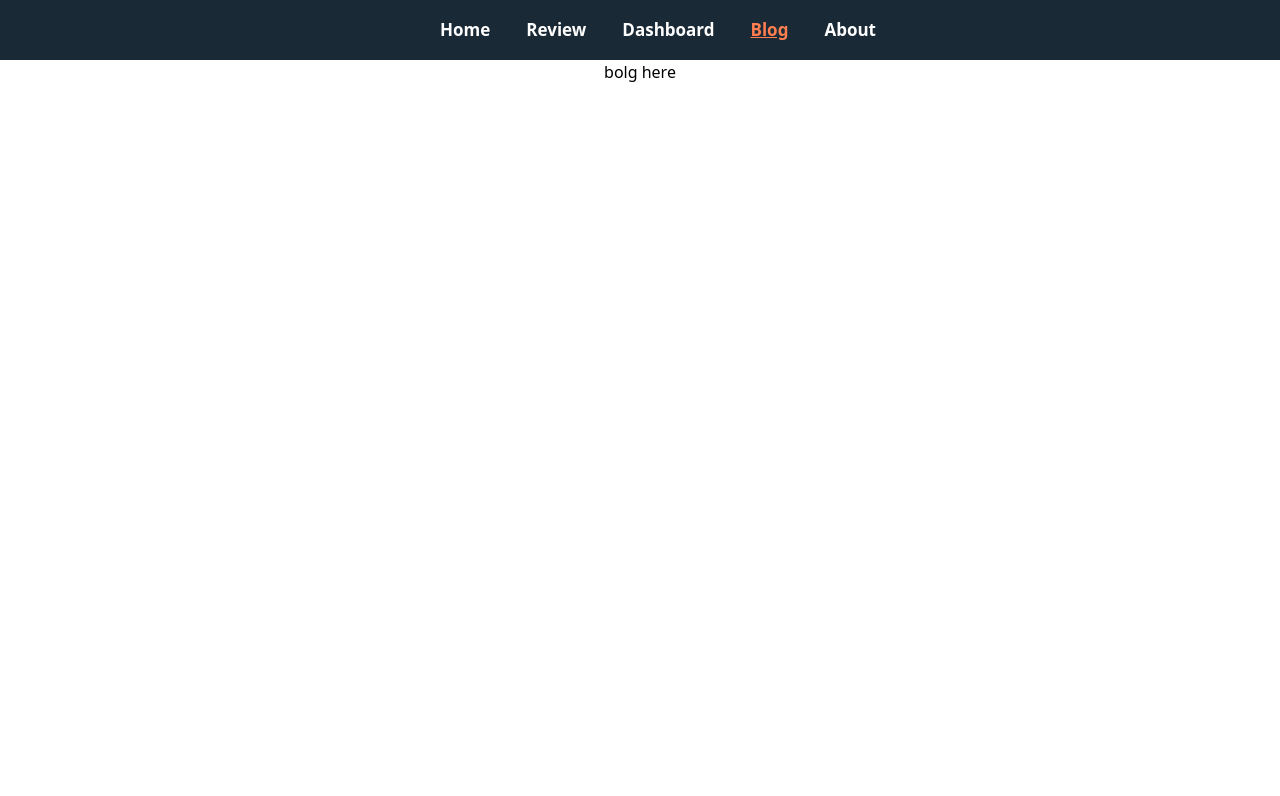
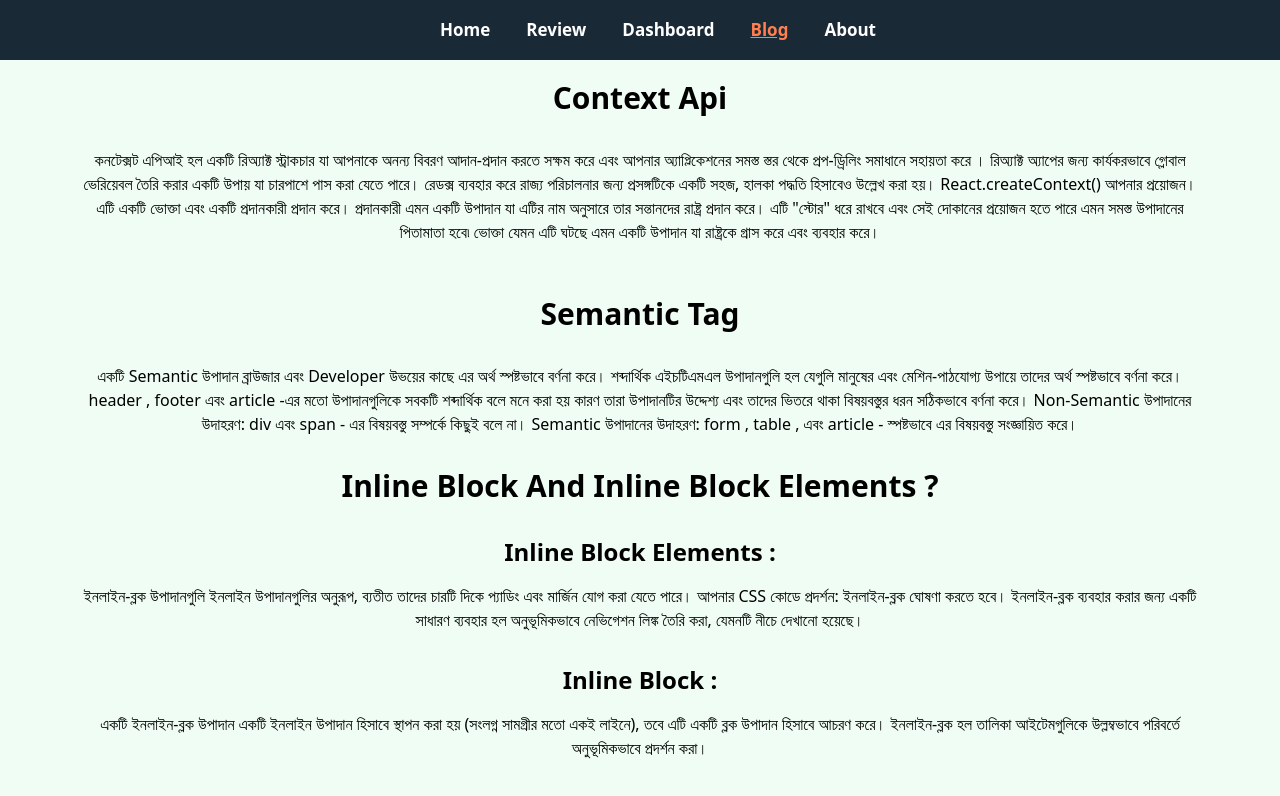
Before and after one commit to Jugol-Karmakar/product-analysis, a React (Create React App) app: page /blog in a window 1280 px wide. Shown: the top 796 px of the page. Built offline with nearby package versions, Linux system fonts and the light colour scheme.

Commit message:
blog commit

```diff
--- a/src/components/Blog/Blog.js
+++ b/src/components/Blog/Blog.js
@@ -1,9 +1,10 @@
 import React from "react";
+import BlogDetails from "../BlogDetails/BlogDetails";
 
 const Blog = () => {
   return (
-    <div>
-      <h2>bolg here</h2>
+    <div className="bg-green-50 pb-20">
+      <BlogDetails></BlogDetails>
     </div>
   );
 };
--- /dev/null
+++ b/src/components/BlogDetails/BlogDetails.js
@@ -0,0 +1,64 @@
+import React from "react";
+
+const BlogDetails = () => {
+  return (
+    <div className="mx-20">
+      <div className="pt-5">
+        <h3 className="text-3xl font-semibold">Context Api</h3>
+        <p className="py-8">
+          কনটেক্সট এপিআই হল একটি রিঅ্যাক্ট স্ট্রাকচার যা আপনাকে অনন্য বিবরণ
+          আদান-প্রদান করতে সক্ষম করে এবং আপনার অ্যাপ্লিকেশনের সমস্ত স্তর থেকে
+          প্রপ-ড্রিলিং সমাধানে সহায়তা করে । রিঅ্যাক্ট অ্যাপের জন্য কার্যকরভাবে
+          গ্লোবাল ভেরিয়েবল তৈরি করার একটি উপায় যা চারপাশে পাস করা যেতে পারে।
+          রেডক্স ব্যবহার করে রাজ্য পরিচালনার জন্য প্রসঙ্গটিকে একটি সহজ, হালকা
+          পদ্ধতি হিসাবেও উল্লেখ করা হয়। React.createContext() আপনার প্রয়োজন।
+          এটি একটি ভোক্তা এবং একটি প্রদানকারী প্রদান করে। প্রদানকারী এমন একটি
+          উপাদান যা এটির নাম অনুসারে তার সন্তানদের রাষ্ট্র প্রদান করে। এটি
+          "স্টোর" ধরে রাখবে এবং সেই দোকানের প্রয়োজন হতে পারে এমন সমস্ত উপাদানের
+          পিতামাতা হবে৷ ভোক্তা যেমন এটি ঘটছে এমন একটি উপাদান যা রাষ্ট্রকে গ্রাস
+          করে এবং ব্যবহার করে।
+        </p>
+      </div>
+      <div className="mt-5">
+        <h3 className="text-3xl font-semibold">Semantic Tag</h3>
+        <p className="py-8">
+          একটি Semantic উপাদান ব্রাউজার এবং Developer উভয়ের কাছে এর অর্থ
+          স্পষ্টভাবে বর্ণনা করে। শব্দার্থিক এইচটিএমএল উপাদানগুলি হল যেগুলি
+          মানুষের এবং মেশিন-পাঠযোগ্য উপায়ে তাদের অর্থ স্পষ্টভাবে বর্ণনা করে।
+          header , footer এবং article -এর মতো উপাদানগুলিকে সবকটি শব্দার্থিক বলে
+          মনে করা হয় কারণ তারা উপাদানটির উদ্দেশ্য এবং তাদের ভিতরে থাকা
+          বিষয়বস্তুর ধরন সঠিকভাবে বর্ণনা করে। Non-Semantic উপাদানের উদাহরণ: div
+          এবং span - এর বিষয়বস্তু সম্পর্কে কিছুই বলে না। Semantic উপাদানের
+          উদাহরণ: form , table , এবং article - স্পষ্টভাবে এর বিষয়বস্তু
+          সংজ্ঞায়িত করে।
+        </p>
+      </div>
+      <div>
+        <h3 className="text-3xl font-semibold">
+          Inline Block And Inline Block Elements ?
+        </h3>
+        <div className="mt-8">
+          <h3 className="text-2xl font-semibold">Inline Block Elements : </h3>
+          <p className="pt-4">
+            ইনলাইন-ব্লক উপাদানগুলি ইনলাইন উপাদানগুলির অনুরূপ, ব্যতীত তাদের চারটি
+            দিকে প্যাডিং এবং মার্জিন যোগ করা যেতে পারে। আপনার CSS কোডে প্রদর্শন:
+            ইনলাইন-ব্লক ঘোষণা করতে হবে। ইনলাইন-ব্লক ব্যবহার করার জন্য একটি
+            সাধারণ ব্যবহার হল অনুভূমিকভাবে নেভিগেশন লিঙ্ক তৈরি করা, যেমনটি নীচে
+            দেখানো হয়েছে।
+          </p>
+        </div>
+        <div className="mt-8">
+          <h3 className="text-2xl font-semibold">Inline Block : </h3>
+          <p className="pt-4">
+            একটি ইনলাইন-ব্লক উপাদান একটি ইনলাইন উপাদান হিসাবে স্থাপন করা হয়
+            (সংলগ্ন সামগ্রীর মতো একই লাইনে), তবে এটি একটি ব্লক উপাদান হিসাবে
+            আচরণ করে। ইনলাইন-ব্লক হল তালিকা আইটেমগুলিকে উল্লম্বভাবে পরিবর্তে
+            অনুভূমিকভাবে প্রদর্শন করা।
+          </p>
+        </div>
+      </div>
+    </div>
+  );
+};
+
+export default BlogDetails;
```
